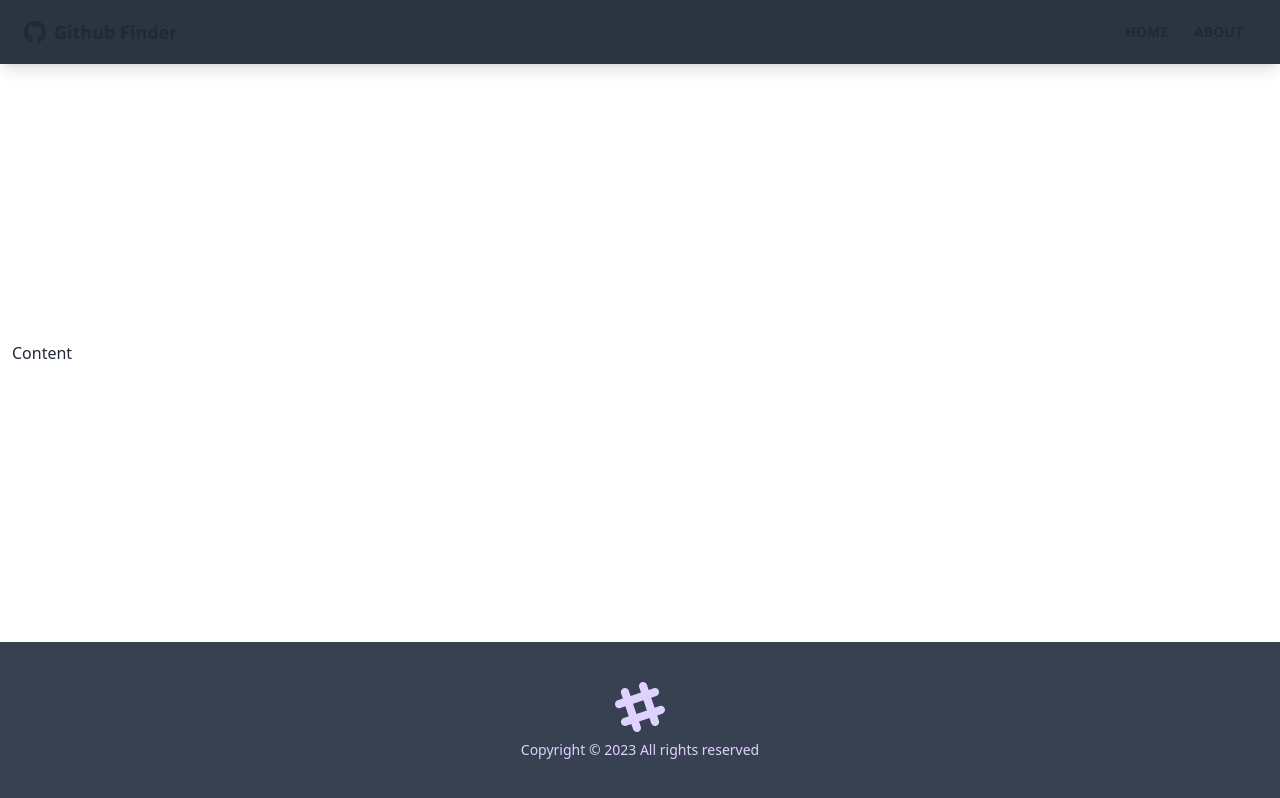
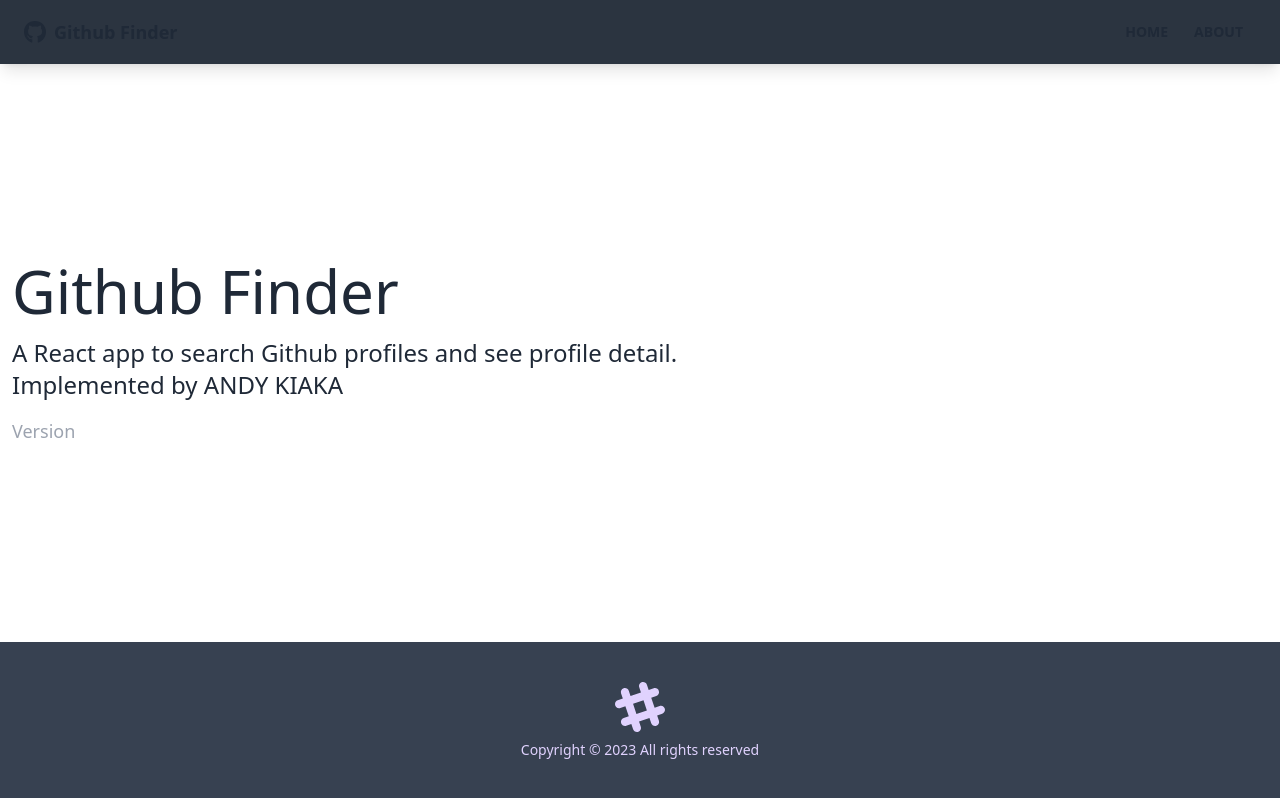
Before and after one commit to detona115/github-finder, a React (Create React App) app: page /about in a window 1280 px wide. Built offline with nearby package versions, Linux system fonts and the light colour scheme.

Commit message:
added 2 pages and their respective routes in App.js alongside with some layout in About and NotFound pages

```diff
--- a/src/App.js
+++ b/src/App.js
@@ -1,3 +1,7 @@
+import { Routes, Route } from "react-router-dom";
+import Home from "./pages/Home";
+import About from "./pages/About";
+import NotFound from "./pages/NotFound";
 import Navbar from "./components/layout/Navbar";
 import Footer from "./components/layout/Footer";
 
@@ -6,7 +10,14 @@
     <div className="flex flex-col justify-between h-screen">
       <Navbar />
 
-      <main className="container mx-auto px-3 pb-12">Content</main>
+      <main className="container mx-auto px-3 pb-12">
+        <Routes>
+          <Route path="/" element={<Home/>} />
+          <Route path="/about" element={<About/>} />
+          <Route path="/notfound" element={<NotFound/>} />
+          <Route path="/*" element={<NotFound/>} />
+        </Routes>
+      </main>
 
       <Footer />
     </div>
--- a/src/pages/About.jsx
+++ b/src/pages/About.jsx
@@ -1,8 +1,21 @@
-
 function About() {
   return (
-    <div>About</div>
-  )
+    <div>
+      <h1 className='text-6xl mb-4'>Github Finder</h1>
+      <p className='mb-4 text-2xl font-light'>
+        A React app to search Github profiles and see profile detail.
+        <br />
+        Implemented by
+        <strong>
+          {' '}
+          <a href='https://www.linkedin.com/in/andy-k-76a983110/'>ANDY KIAKA</a>
+        </strong>
+      </p>
+      <p className='text-lg text-gray-400'>
+        Version <span className='text-white'>1.0.0</span>
+      </p>
+    </div>
+  );
 }
 
-export default About
+export default About;
--- a/src/pages/Home.jsx
+++ b/src/pages/Home.jsx
@@ -2,7 +2,9 @@
 
 function Home() {
   return (
-    <div>Home</div>
+    <div>
+        <h1 className="text-6xl">Welcome</h1>
+    </div>
   )
 }
 
--- a/src/pages/NotFound.jsx
+++ b/src/pages/NotFound.jsx
@@ -1,8 +1,22 @@
-
+import { FaHome } from "react-icons/fa"
+import { Link } from "react-router-dom"
 
 function NotFound() {
   return (
-    <div>NotFound</div>
+    <div className="hero">
+        <div className="text-center hero-content">
+            <div className="max-w-lg">
+                <h1 className="text-8xl font-bold mb-8">
+                    Oops!
+                </h1>
+                <p className="text-5xl mb-8">404 - Page not found!</p>
+                <Link to='/' className="btn btn-primary btn-lg">
+                    <FaHome className="mr-2"/>
+                    Back To Home
+                </Link>
+            </div>
+        </div>
+    </div>
   )
 }
 
```
